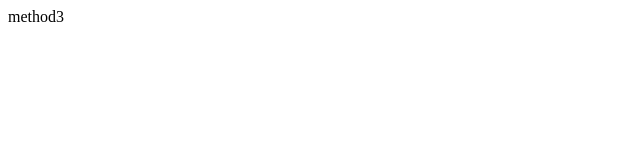
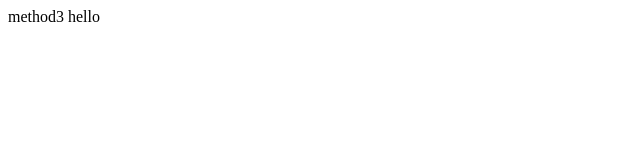
Before and after one commit to alieva-karina/method3, a plain HTML site: page index.html in a window 1280 px wide. Shown: the full height of the page, 0-640 px from the left. Drawn offline with Linux system fonts and the light colour scheme.

Commit message:
new commit

```diff
--- a/index.html
+++ b/index.html
@@ -8,7 +8,7 @@
 </head>
 
 <body>
-    method3
+    method3 hello
 </body>
 
 </html>
```
